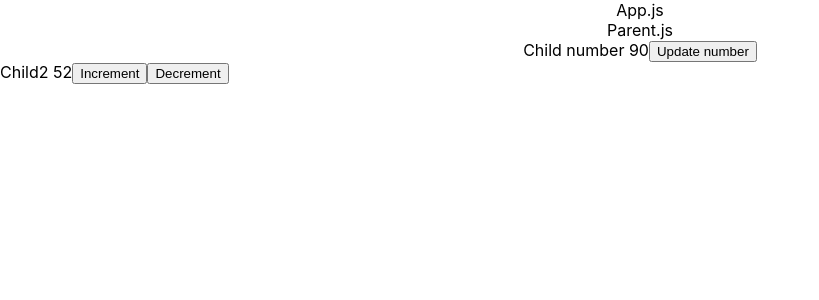
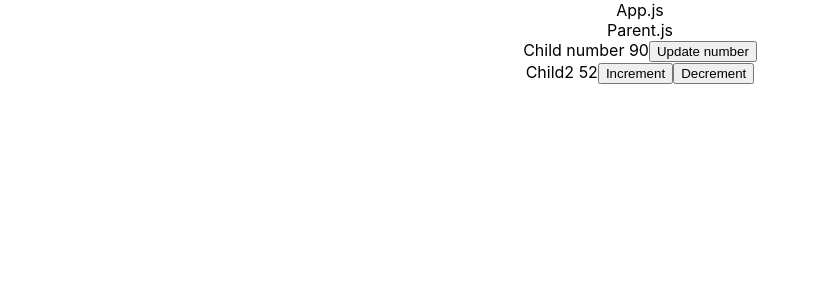
Before and after one commit to sajid-khan-afridi/class5-6, a React (Create React App) app: page / in a window 1280 px wide. Shown: the top 300 px of the page, without its empty margins (0-819 px from the left). Built offline with nearby package versions, Linux system fonts and the light colour scheme.

Commit message:
Update App.js

```diff
--- a/src/App.js
+++ b/src/App.js
@@ -13,10 +13,10 @@ function App() {
     <div className="App">
       App.js
       <Parent></Parent>
-
+      <Child2/>
     </div>
     </ValueContext.Provider>
-    <Child2/>
+
     </div>
   );
 }
```
